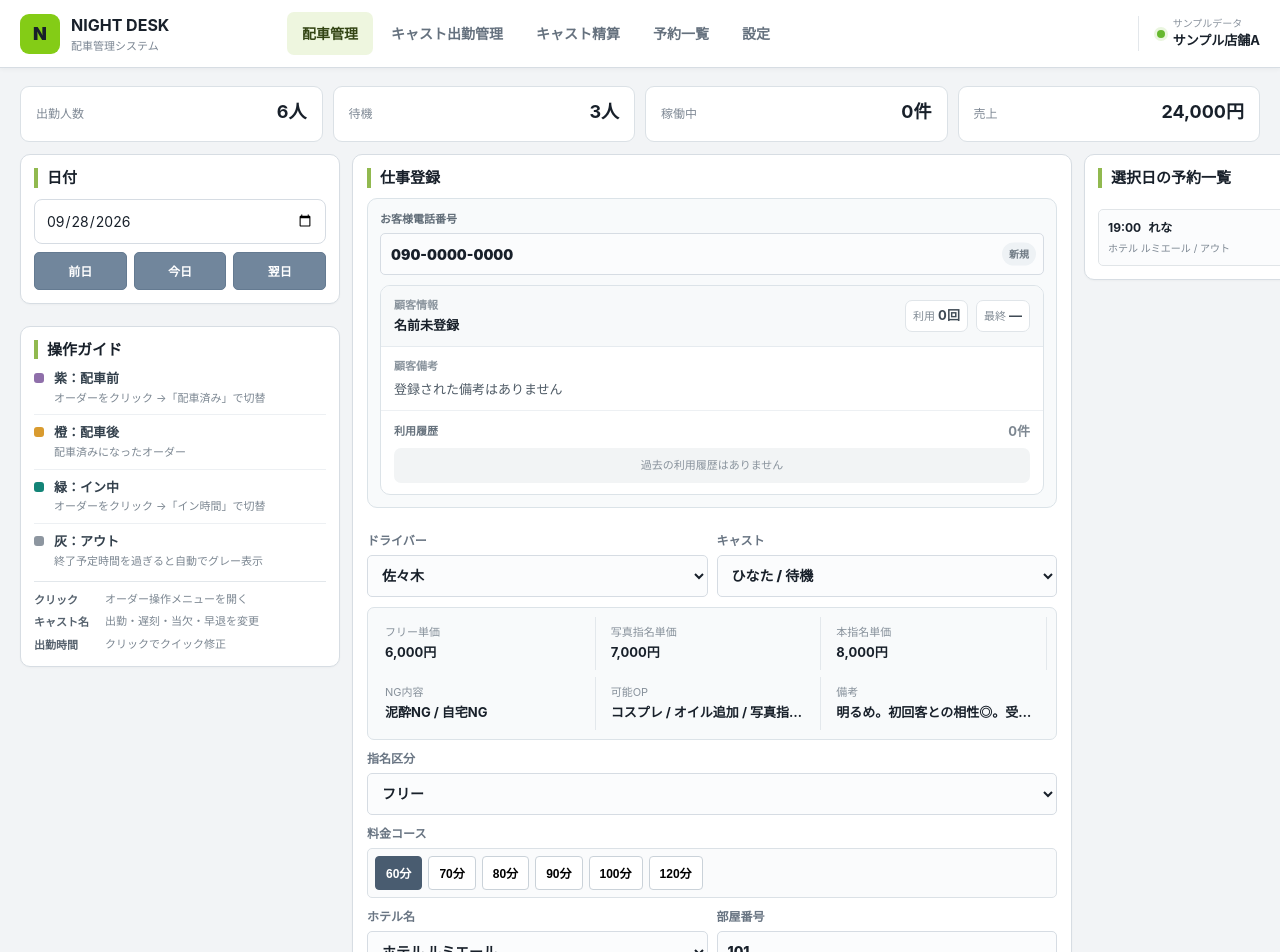
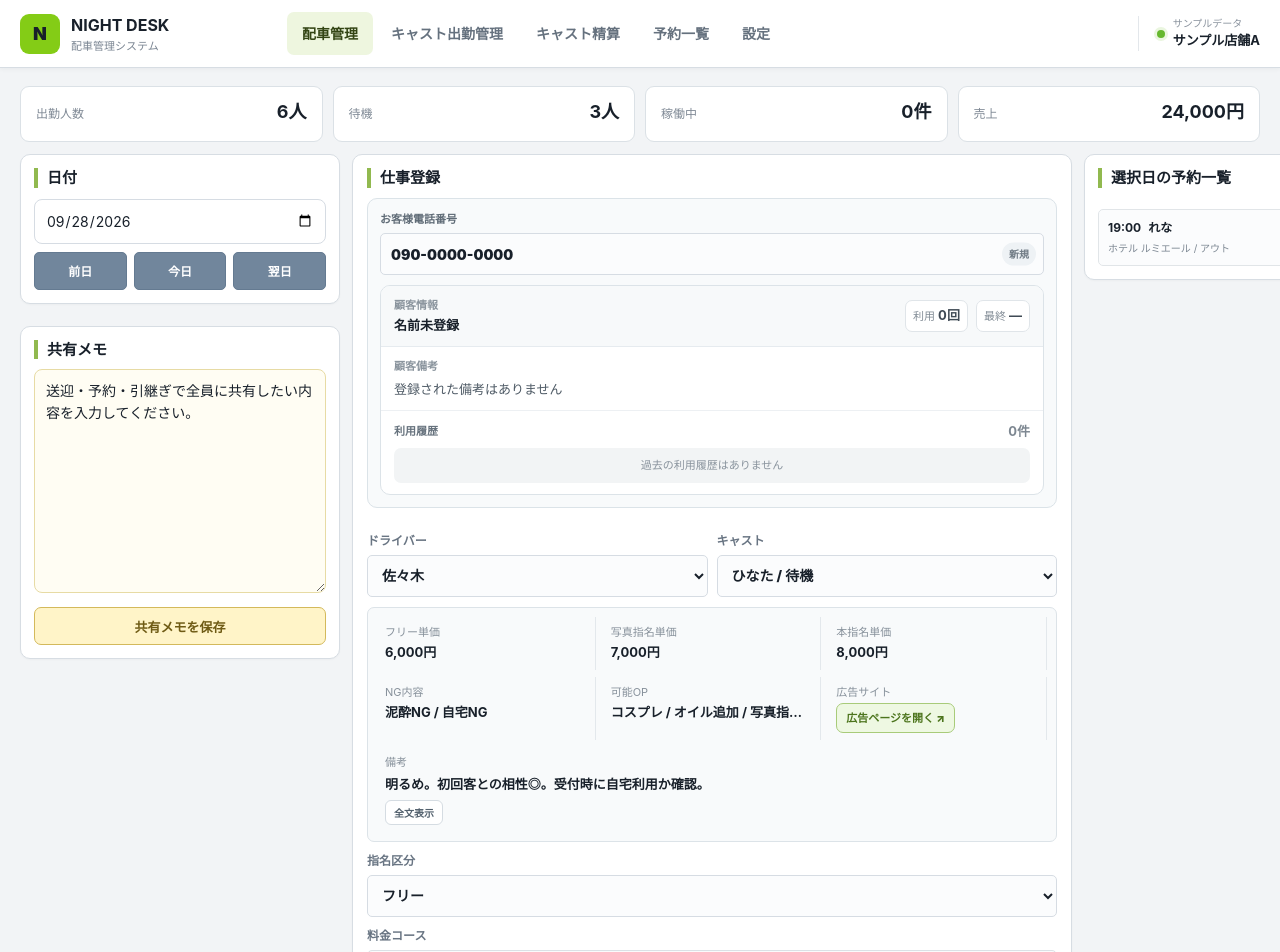
Before and after one commit to admozisan-design/night-desk, a Next.js app: page / in a window 1280 px wide. Shown: the top 952 px of the page. Built offline with nearby package versions, Linux system fonts and the light colour scheme.

Commit message:
Add cast ad links, shared memo, location types and address

```diff
--- a/app/globals.css
+++ b/app/globals.css
@@ -2706,3 +2706,106 @@ button{
   color:#b04444;
   font-size:17px;
 }
+
+
+/* ===== Ad URL, shared memo, location types ===== */
+.castAdPreviewLink{
+  display:inline-flex;
+  margin-top:8px;
+  color:#527b1e;
+  font-size:12px;
+  font-weight:900;
+  text-decoration:none;
+}
+.castAdPreviewLink:hover{text-decoration:underline}
+
+.sharedMemoPanel{margin-top:10px}
+.sharedMemoHead{display:flex;align-items:center;justify-content:space-between;gap:8px}
+.sharedMemoHead h2{margin:0}
+.sharedMemoHead span{
+  padding:4px 7px;
+  border-radius:999px;
+  background:#e9f6d8;
+  color:#52791f;
+  font-size:10px;
+  font-weight:900;
+}
+.sharedMemoPanel textarea{
+  min-height:180px;
+  margin-top:10px;
+  resize:vertical;
+  line-height:1.6;
+  background:#fffdf3;
+  border-color:#e7dba4;
+}
+.sharedMemoPanel>button{
+  width:100%;
+  min-height:38px;
+  margin-top:8px;
+  border:1px solid #d3b95b;
+  border-radius:7px;
+  background:#fff4c8;
+  color:#6f5b15;
+  font-weight:900;
+  cursor:pointer;
+}
+
+.selectedCastInfo .selectedCastAdCell a{
+  display:inline-flex;
+  align-items:center;
+  min-height:30px;
+  padding:5px 9px;
+  border:1px solid #a8cb79;
+  border-radius:7px;
+  background:#eef8e2;
+  color:#4c741c;
+  font-size:11px;
+  font-weight:900;
+  text-decoration:none;
+}
+.selectedCastInfo .selectedCastNotesCell{
+  grid-column:span 2;
+  border-right:0;
+}
+.selectedCastInfo .selectedCastNotesCell strong{
+  white-space:normal;
+  display:-webkit-box;
+  -webkit-line-clamp:2;
+  -webkit-box-orient:vertical;
+  overflow:hidden;
+  line-height:1.55;
+}
+.selectedCastInfo .selectedCastNotesCell.expanded strong{
+  display:block;
+  overflow:visible;
+  white-space:pre-wrap;
+}
+.selectedCastNotesCell button{
+  margin-top:6px;
+  padding:4px 8px;
+  border:1px solid #d5dce2;
+  border-radius:6px;
+  background:#fff;
+  color:#52606d;
+  font-size:10px;
+  font-weight:900;
+  cursor:pointer;
+}
+
+.hotelCardTitle{min-width:0}
+.hotelCardTitle strong{display:block}
+.hotelKindBadge{
+  display:inline-flex;
+  margin-top:5px;
+  padding:3px 7px;
+  border-radius:999px;
+  font-size:10px;
+  font-weight:900;
+}
+.hotelKindBadge.business{background:#e7f1fb;color:#356f9d}
+.hotelKindBadge.love{background:#fceaf2;color:#a44270}
+.hotelKindBadge.home{background:#edf6e3;color:#537b23}
+
+@media(max-width:1000px){
+  .selectedCastInfo .selectedCastNotesCell{grid-column:1/-1}
+}
--- a/app/page.tsx
+++ b/app/page.tsx
@@ -4,7 +4,7 @@ import Link from "next/link";
 import { FormEvent, useEffect, useMemo, useState } from "react";
 import { casts as defaultCasts, defaultPricingConfig, defaultStoreSettings, drivers as defaultDrivers, hotels as defaultHotels, options as defaultOptions } from "@/lib/mock-data";
 import { calculateOrderTotal, formatYen } from "@/lib/pricing";
-import { deleteOrder, loadCasts, loadCustomers, loadDrivers, loadHotels, loadOptions, loadOrders, loadPricing, loadStoreSettings, saveCasts, saveCustomers, saveOrder, updateOrder } from "@/lib/storage";
+import { deleteOrder, loadCasts, loadCustomers, loadDrivers, loadHotels, loadOptions, loadOrders, loadPricing, loadSharedMemo, loadStoreSettings, saveCasts, saveCustomers, saveOrder, saveSharedMemo, updateOrder } from "@/lib/storage";
 import type { Cast, CastAttendanceStatus, CastShiftEndType, CastStatus, Customer, Driver, Hotel, Order, OrderStatus, PricingConfig, StoreOption } from "@/lib/types";
 
 const BOARD_START = 10 * 60;
@@ -83,6 +83,11 @@ function roundUpToUnit(value:number,unit:number){
 function orderServiceDate(order:Order){
   if(order.serviceDate) return order.serviceDate;
   return dateInputValue(new Date(order.createdAt));
+}
+function hotelKindLabel(kind:Hotel["kind"]){
+  if(kind==="business") return "ビジネス";
+  if(kind==="home") return "自宅";
+  return "ラブホテル";
 }
 function castShiftForDate(cast:Cast,date:string){
   return cast.schedule?.find(shift=>shift.date===date);
@@ -166,6 +171,9 @@ export default function DashboardPage(){
   const [copyNotice,setCopyNotice] = useState("");
   const [customerNotice,setCustomerNotice] = useState("");
   const [optionModalOpen,setOptionModalOpen] = useState(false);
+  const [castNotesExpanded,setCastNotesExpanded] = useState(false);
+  const [sharedMemo,setSharedMemo] = useState("");
+  const [sharedMemoSaved,setSharedMemoSaved] = useState(false);
 
   const [castId,setCastId] = useState("");
   const [driverId,setDriverId] = useState(defaultDrivers[0]?.id ?? "");
@@ -174,6 +182,7 @@ export default function DashboardPage(){
   const [scheduledStart,setScheduledStart] = useState(()=>clockTimeValue());
   const [locationName,setLocationName] = useState("");
   const [room,setRoom] = useState("101");
+  const [address,setAddress] = useState("");
   const [phone,setPhone] = useState("090-0000-0000");
   const [note,setNote] = useState("サンプル備考");
   const [travelFee,setTravelFee] = useState(defaultPricingConfig.defaultTravelFee);
@@ -194,6 +203,7 @@ export default function DashboardPage(){
       setStoreSettings(loadStoreSettings(defaultStoreSettings));
     };
     refresh();
+    setSharedMemo(loadSharedMemo());
     setNow(new Date());
     setPendingEditOrderId(new URLSearchParams(window.location.search).get("editOrder"));
     const timer = window.setInterval(()=>setNow(new Date()),60000);
@@ -255,6 +265,10 @@ export default function DashboardPage(){
   },[selectableCasts,castId,editingOrderId]);
 
   useEffect(()=>{
+    setCastNotesExpanded(false);
+  },[castId]);
+
+  useEffect(()=>{
     if(!availableDrivers.some(d=>d.id===driverId)) setDriverId(availableDrivers[0]?.id ?? "");
   },[availableDrivers,driverId]);
 
@@ -283,6 +297,7 @@ export default function DashboardPage(){
   const course = pricing.courses.find(c=>c.id===courseId);
   const selectedCast = formCastChoices.find(c=>c.id===castId);
   const selectedDriver = availableDrivers.find(d=>d.id===driverId);
+  const selectedHotel = availableHotels.find(h=>h.name===locationName);
   const phoneKey=normalizePhone(phone);
   const matchedCustomer=useMemo(()=>{
     if(phoneKey.length<4) return undefined;
@@ -479,6 +494,7 @@ export default function DashboardPage(){
     setScheduledStart(order.scheduledStart);
     setLocationName(order.locationName);
     setRoom(order.room ?? "");
+    setAddress(order.address ?? "");
     setPhone(order.customerPhone ?? "");
     setNote(order.note ?? "");
     setTravelFee(order.travelFee);
@@ -509,7 +525,8 @@ export default function DashboardPage(){
     const firstHotel=availableHotels[0];
     setLocationName(firstHotel?.name ?? "");
     setTravelFee(firstHotel?.travelFee ?? pricing.defaultTravelFee);
-    setRoom("101");
+    setAddress(firstHotel?.address ?? "");
+    setRoom(firstHotel?.kind==="home" ? "" : "101");
     setPhone("090-0000-0000");
     setNote("サンプル備考");
     setSelectedOptionIds([]);
@@ -583,7 +600,17 @@ export default function DashboardPage(){
   function selectHotel(name:string){
     setLocationName(name);
     const hotel=availableHotels.find(h=>h.name===name);
-    if(hotel) setTravelFee(hotel.travelFee);
+    if(hotel){
+      setTravelFee(hotel.travelFee);
+      setAddress(hotel.address??"");
+      if(hotel.kind==="home") setRoom("");
+    }
+  }
+
+  function saveSharedMemoNow(){
+    saveSharedMemo(sharedMemo);
+    setSharedMemoSaved(true);
+    window.setTimeout(()=>setSharedMemoSaved(false),1200);
   }
 
   function toggleOrderOption(id:string){
@@ -604,9 +631,10 @@ export default function DashboardPage(){
     const effectiveExtensionTotal=editingOrder ? editingExtensionTotal : 0;
     const commonChanges = {
       customerPhone:phone,
-      locationType:"hotel" as const,
+      locationType:(selectedHotel?.kind==="home" ? "home" : "hotel") as "hotel"|"home",
       locationName,
       room,
+      address,
       castId:selectedCast.id,
       castName:selectedCast.name,
       driverId:selectedDriver?.id,
@@ -669,19 +697,19 @@ export default function DashboardPage(){
           </div>
         </section>
 
-        <section className="deskPanel operationGuide">
-          <h2>操作ガイド</h2>
-          <div className="operationGuideList">
-            <div><span className="guideDot beforeDispatch"/><p><strong>紫：配車前</strong><small>オーダーをクリック →「配車済み」で切替</small></p></div>
-            <div><span className="guideDot afterDispatch"/><p><strong>橙：配車後</strong><small>配車済みになったオーダー</small></p></div>
-            <div><span className="guideDot inService"/><p><strong>緑：イン中</strong><small>オーダーをクリック →「イン時間」で切替</small></p></div>
-            <div><span className="guideDot out"/><p><strong>灰：アウト</strong><small>終了予定時間を過ぎると自動でグレー表示</small></p></div>
+        <section className="deskPanel sharedMemoPanel">
+          <div className="sharedMemoHead">
+            <h2>共有メモ</h2>
+            {sharedMemoSaved && <span>保存済み</span>}
           </div>
-          <div className="operationGuideTips">
-            <p><strong>クリック</strong><span>オーダー操作メニューを開く</span></p>
-            <p><strong>キャスト名</strong><span>出勤・遅刻・当欠・早退を変更</span></p>
-            <p><strong>出勤時間</strong><span>クリックでクイック修正</span></p>
-          </div>
+          <textarea
+            rows={9}
+            value={sharedMemo}
+            onChange={e=>setSharedMemo(e.target.value)}
+            onBlur={saveSharedMemoNow}
+            placeholder="送迎状況、注意事項、次のスタッフへの引継ぎなどを共有"
+          />
+          <button type="button" onClick={saveSharedMemoNow}>共有メモを保存</button>
         </section>
       </aside>
 
@@ -811,9 +839,18 @@ export default function DashboardPage(){
                 <span>可能OP</span>
                 <strong>{(selectedCast.availableOptions??[]).length ? (selectedCast.availableOptions??[]).join(" / ") : "なし"}</strong>
               </div>
-              <div>
+              <div className="selectedCastAdCell">
+                <span>広告サイト</span>
+                {selectedCast.advertisingUrl
+                  ? <a href={selectedCast.advertisingUrl} target="_blank" rel="noreferrer">広告ページを開く ↗</a>
+                  : <strong>URL未登録</strong>}
+              </div>
+              <div className={`selectedCastNotesCell ${castNotesExpanded?"expanded":""}`}>
                 <span>備考</span>
                 <strong>{selectedCast.notes || "なし"}</strong>
+                {(selectedCast.notes?.length??0)>24 && <button type="button" onClick={()=>setCastNotesExpanded(value=>!value)}>
+                  {castNotesExpanded?"閉じる":"全文表示"}
+                </button>}
               </div>
             </div>}
 
@@ -830,16 +867,20 @@ export default function DashboardPage(){
             </label>
 
             <div className="workGrid two">
-              <label>ホテル名
+              <label>利用場所
                 <select value={locationName} onChange={e=>selectHotel(e.target.value)} disabled={!availableHotels.length}>
-                  {availableHotels.length===0 && <option value="">ホテル未登録</option>}
-                  {availableHotels.map(hotel=><option key={hotel.id} value={hotel.name}>{hotel.name}</option>)}
+                  {availableHotels.length===0 && <option value="">利用場所未登録</option>}
+                  {availableHotels.map(hotel=><option key={hotel.id} value={hotel.name}>【{hotelKindLabel(hotel.kind)}】{hotel.name}</option>)}
                 </select>
               </label>
               <label>部屋番号
-                <input value={room} onChange={e=>setRoom(e.target.value)} placeholder="例：101"/>
+                <input value={room} onChange={e=>setRoom(e.target.value)} placeholder={selectedHotel?.kind==="home"?"自宅の場合は空欄でOK":"例：101"}/>
               </label>
             </div>
+
+            <label>住所（任意）
+              <input value={address} onChange={e=>setAddress(e.target.value)} placeholder="例：札幌市中央区南5条西4丁目"/>
+            </label>
 
             <div className="orderOptionPicker optionPopupPicker">
               <div className="orderOptionPickerHead">
--- a/lib/types.ts
+++ b/lib/types.ts
@@ -30,6 +30,7 @@ export type Cast = {
   ngDetails?:string[];
   availableOptions?:string[];
   notes?:string;
+  advertisingUrl?:string;
   interviewEvaluation?:string;
   age?:number;
   heightCm?:number;
@@ -40,7 +41,7 @@ export type Cast = {
 };
 export type Driver = { id:string; name:string; phone?:string; vehicle?:string; plate?:string; notes?:string; active:boolean; };
 export type Course = { id:string; minutes:number; price:number; };
-export type Hotel = { id:string; name:string; travelFee:number; visible?:boolean; };
+export type Hotel = { id:string; name:string; travelFee:number; visible?:boolean; kind?:"business"|"love"|"home"; address?:string; };
 export type Staff = { id:string; name:string; displayName:string; loginId:string; notes?:string; active?:boolean; };
 export type StoreOption = { id:string; name:string; price:number; notes?:string; active?:boolean; };
 export type StoreSettings = { openTime:string; closeTime:string; cardFeeRate:number; priceUnit:10|100|500|1000; miscExpenseMode:"fixed"|"percent"; miscExpenseValue:number; };
@@ -85,7 +86,7 @@ export type AuditLog = {
 };
 export type Order = {
   id:string; createdAt:string; customerPhone:string; locationType:"hotel"|"home";
-  locationName:string; room?:string; castId:string; castName:string; driverId?:string; driverName?:string;
+  locationName:string; room?:string; address?:string; castId:string; castName:string; driverId?:string; driverName?:string;
   courseId?:string; courseMinutes:number; extensionMinutes?:number; extensionTotal?:number; nominationType:"free"|"photo"|"repeat"; selectedOptions?:string[]; optionsTotal:number; travelFee:number;
   discount:number; surcharge?:number; adjustment:number; paymentMethod?:"cash"|"card"; cardFee?:number; total:number; status:OrderStatus; serviceDate?:string; scheduledStart:string; scheduledEnd:string; inTime?:string; note?:string; handoffNote?:string;
 };
```
Also changed, not shown: app/casts/manage/page.tsx (+20 -1 lines), app/hotels/page.tsx (+36 -5 lines), lib/mock-data.ts (+12 -12 lines), lib/storage.ts (+17 -0 lines).
